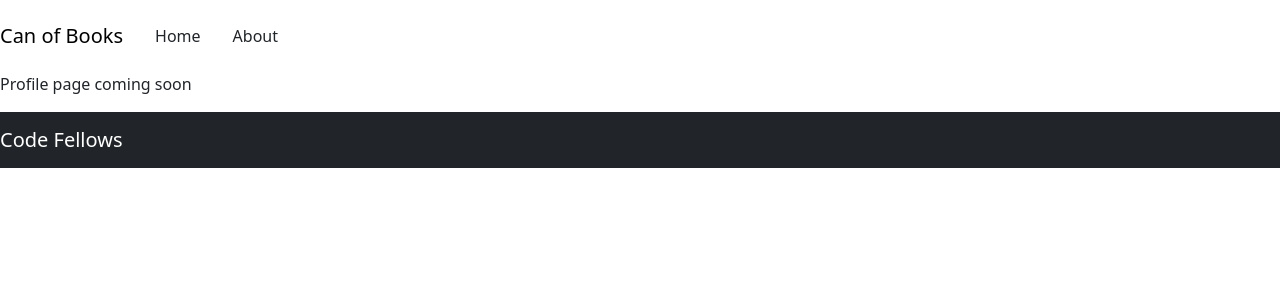
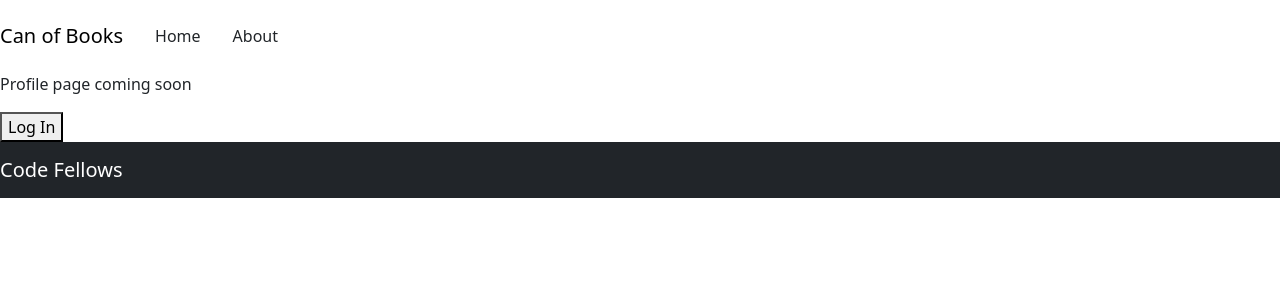
Before and after one commit to ahmed-elnogoumi/can-of-books-frontend, a React (Vite) app: page /about in a window 1280 px wide. Shown: the top 300 px of the page. Built offline with nearby package versions, Linux system fonts and the light colour scheme; no server answers.

Commit message:
added login

```diff
--- a/package.json
+++ b/package.json
@@ -10,6 +10,7 @@
     "preview": "vite preview"
   },
   "dependencies": {
+    "@auth0/auth0-react": "^2.2.4",
     "axios": "^1.6.7",
     "bootstrap": "^5.3.3",
     "react": "^18.2.0",
--- a/src/App.jsx
+++ b/src/App.jsx
@@ -1,5 +1,5 @@
 import React from 'react';
-import { useState } from 'react';
+import { useState, useEffect } from 'react';
 
 import About from './About';
 import BestBooks from './BestBooks';
@@ -9,6 +9,9 @@
 
 import Button from 'react-bootstrap/Button';
 import 'bootstrap/dist/css/bootstrap.min.css';
+import LoginButton from './LoginButton';
+import {useAuth0} from '@auth0/auth0-react';
+
 import {
   BrowserRouter as Router,
   Routes,
@@ -17,6 +20,18 @@
 import BookFormModal from './BookFormModal';
 
 function App() {
+
+  let {getIdTokenClaims} = useAuth0();
+
+  const fetchToken = async () => {
+    let response = await getIdTokenClaims();
+    console.log(response);
+  }
+
+  useEffect(()=>{
+    fetchToken();
+  });
+
   const [show, setShow] = useState(false);
   const [moviesData, setMoviesData] = useState([])
   const [bookId, setBookId] = useState(null);
@@ -38,6 +53,7 @@
           <Route exact path="/about" element={<About />} />
         </Routes>
       </Router>
+      <LoginButton></LoginButton>
       <Footer />
     </>
   );
--- a/src/BookForm.jsx
+++ b/src/BookForm.jsx
@@ -1,4 +1,5 @@
 import { useState } from 'react';
+import { Auth0Provider } from '@auth0/auth0-react';
 import Button from 'react-bootstrap/Button';
 import Form from 'react-bootstrap/Form';
 import ButtonGroup from 'react-bootstrap/ButtonGroup';
--- /dev/null
+++ b/src/LoginButton.jsx
@@ -0,0 +1,9 @@
+import { useAuth0 } from "@auth0/auth0-react";
+
+const LoginButton = () => {
+  const { loginWithRedirect } = useAuth0();
+
+  return <button onClick={() => loginWithRedirect()}>Log In</button>;
+};
+
+export default LoginButton;
--- a/src/main.jsx
+++ b/src/main.jsx
@@ -1,10 +1,24 @@
 import React from 'react';
 import ReactDOM from 'react-dom/client';
 import App from './App';
+import LoginButton from './LoginButton';
+import { Auth0Provider } from '@auth0/auth0-react';
+
+let CLIENT_ID = import.meta.env.VITE_AUTH0_CLIENT_ID;
+let DOMAIN = import.meta.env.VITE_AUTH0_DOMAIN;
+let REDIRECT_URI = import.meta.env.VITE_AUTH0_REDIRECT_URI;
+console.log(CLIENT_ID, DOMAIN, REDIRECT_URI);
 
 const root = ReactDOM.createRoot(document.getElementById('root'));
 root.render(
   <React.StrictMode>
-    <App />
+    <Auth0Provider
+    domain={DOMAIN}
+    clientId={CLIENT_ID}
+    authorizationParams={{
+      redirect_uri: REDIRECT_URI
+    }}>
+      <App />
+    </Auth0Provider>
   </React.StrictMode>
 );
```
Also changed, not shown: 1 other file (tests, documents, lock files or other folders).
